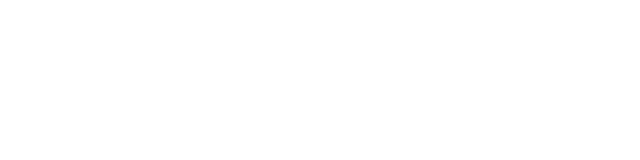
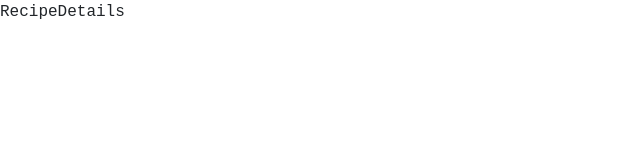
Before and after one commit to StoyanKyopchev/yummy, a React (Create React App) app: page /recipe/1 in a window 1280 px wide. Before the commit this address had no page. Shown: the top 160 px of the page, without its empty margins (0-640 px from the left). Built offline with nearby package versions, Linux system fonts and the light colour scheme.

Commit message:
Created a new page that will contain the instructions and details for the recipe. Also, added Links to all generated recipes in each component that lead to this page.

```diff
--- a/src/App.tsx
+++ b/src/App.tsx
@@ -1,6 +1,7 @@
 import { Routes, Route } from "react-router-dom";
 import Home from "./Pages/Home";
 import SearchResults from "./Pages/SearchResults";
+import RecipeDetails from "./Pages/RecipeDetails";
 
 function App() {
   return (
@@ -8,6 +9,7 @@ function App() {
       <Routes>
         <Route path="/" element={<Home />} />
         <Route path="/search-results/:searched" element={<SearchResults />} />
+        <Route path="/recipe/:id" element={<RecipeDetails />} />
       </Routes>
     </>
   );
--- a/src/Components/PopularRecipes.tsx
+++ b/src/Components/PopularRecipes.tsx
@@ -1,5 +1,6 @@
 import { useEffect, useState } from "react";
 import { Splide, SplideSlide } from "@splidejs/react-splide";
+import { Link } from "react-router-dom";
 import Card from "react-bootstrap/Card";
 import "@splidejs/react-splide/css";
 
@@ -53,6 +54,7 @@ function PopularRecipes() {
         {recipes.map((recipe) => {
           return (
             <SplideSlide key={recipe.id}>
+              <Link to={"/recipe/" + recipe.id}>
                 <Card className="border-0">
                   <Card.Img
                     variant="top"
@@ -76,6 +78,7 @@ function PopularRecipes() {
                     }}
                   ></div>
                 </Card>
+              </Link>
             </SplideSlide>
           );
         })}
--- a/src/Components/PopularVeganRecipes.tsx
+++ b/src/Components/PopularVeganRecipes.tsx
@@ -1,4 +1,5 @@
 import { useEffect, useState } from "react";
+import { Link } from "react-router-dom";
 import { Splide, SplideSlide } from "@splidejs/react-splide";
 import { Recipe } from "./PopularRecipes";
 import Card from "react-bootstrap/Card";
@@ -50,6 +51,7 @@ function PopularVeganRecipes() {
       {veganRecipes.map((recipe) => {
         return (
           <SplideSlide key={recipe.id}>
+            <Link to={"/recipe/" + recipe.id}>
               <Card className="border-0">
                 <Card.Img
                   variant="top"
@@ -73,6 +75,7 @@ function PopularVeganRecipes() {
                   }}
                 ></div>
               </Card>
+            </Link>
           </SplideSlide>
         );
       })}
--- /dev/null
+++ b/src/Pages/RecipeDetails.tsx
@@ -0,0 +1,5 @@
+function RecipeDetails() {
+  return <div>RecipeDetails</div>;
+}
+
+export default RecipeDetails;
--- a/src/Pages/SearchResults.tsx
+++ b/src/Pages/SearchResults.tsx
@@ -1,5 +1,5 @@
 import { useState, useEffect } from "react";
-import { useParams } from "react-router-dom";
+import { useParams, Link } from "react-router-dom";
 import { Recipe } from "../Components/PopularRecipes";
 import SearchBar from "../Components/SearchBar";
 import Container from "react-bootstrap/Container";
@@ -63,6 +63,7 @@ function SearchResults() {
                     key={recipe.id}
                     className="col-xl-3 col-lg-4 col-md-6 col-12 py-2"
                   >
+                    <Link to={"/recipe/" + recipe.id}>
                       <Card className="border-0">
                         <Card.Img
                           variant="top"
@@ -86,6 +87,7 @@ function SearchResults() {
                           }}
                         ></div>
                       </Card>
+                    </Link>
                   </Col>
                 );
               })}
```
Lines whose indentation alone changed are shown as unchanged.
